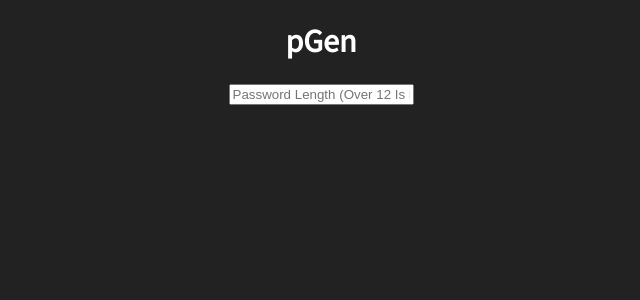
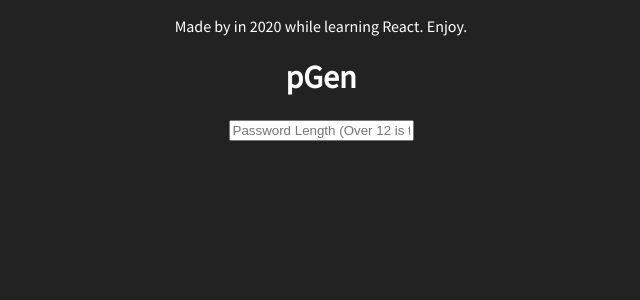
Before and after one commit to geenva/pGen, a React (Create React App) app: page / in a window 1280 px wide. Shown: the top 300 px of the page, without its empty margins (319-959 px from the left). Built offline with nearby package versions, Linux system fonts and the light colour scheme.

Commit message:
add notice

```diff
--- a/src/components/App.tsx
+++ b/src/components/App.tsx
@@ -30,10 +30,15 @@ class App extends React.Component<IAppProps, IAppState> {
   }
 
   render() {
-    let pText = "Password Length (Over 12 Is Most Secure)";
+    let pText = "Password Length (Over 12 is the most secure)";
 
     return (
       <div>
+        <p>
+          Made by <a href="https://ymarc.us/" /> in 2020 while learning React.
+          Enjoy.
+        </p>
+
         <h1>pGen</h1>
         <form>
           <input
```
